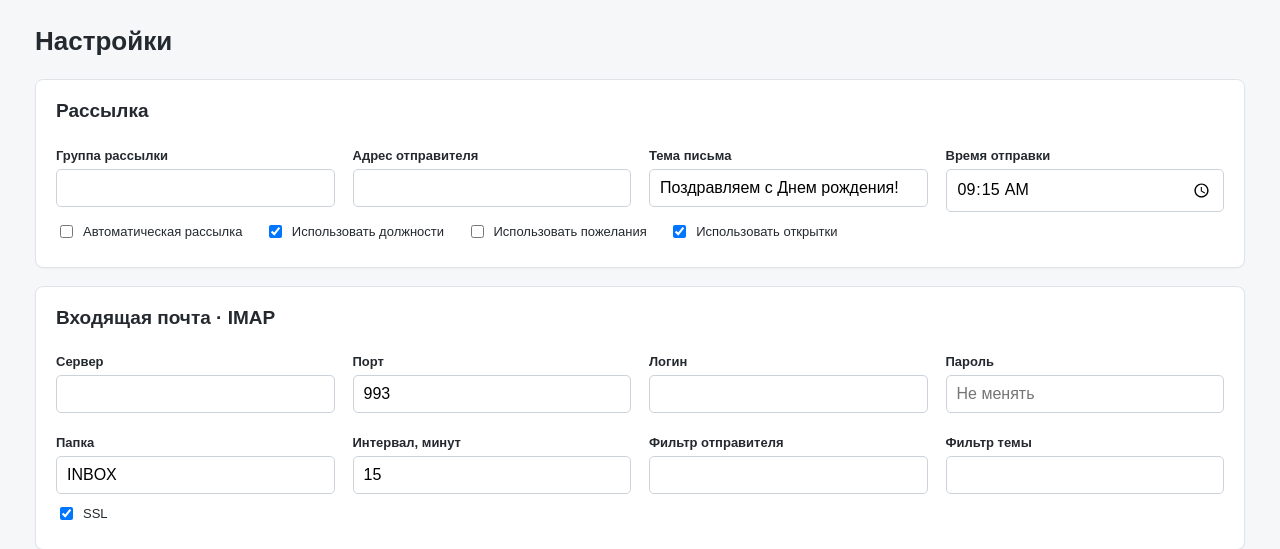
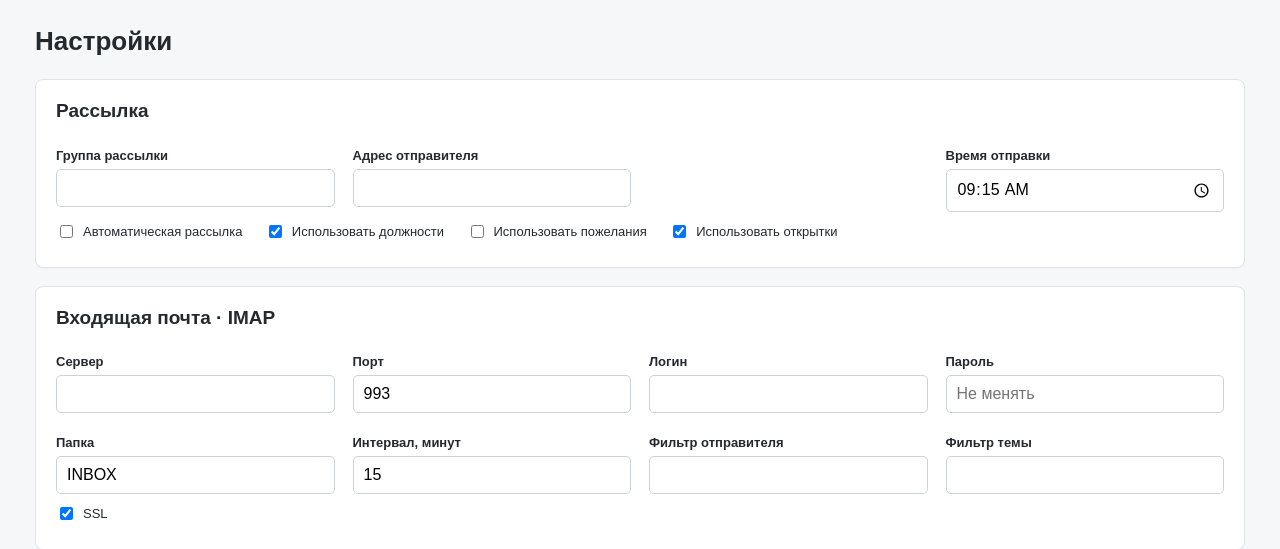
Before and after one commit to DonBellozi/corporate-birthday-mailer, a FastAPI app: page /settings in a window 1280 px wide. Shown: the part 118-667 px from the top of the page. Run offline with FastAPI, Linux system fonts and the light colour scheme; the visitor is signed in with stand-in values (Sample User, id 1).

Commit message:
Первый релиз

```diff
--- a/app/services.py
+++ b/app/services.py
@@ -238,7 +238,7 @@ def compose_birthday_message(db, emp):
                 card_info = None
 
     recipient = cfg.get("mail_recipient", "").strip()
-    subject = cfg.get("mail_subject", "Поздравляем с Днем рождения!").strip()
+    subject = "Поздравляем С Днем Рождения!"
 
     rendered = (
         intro_text
--- a/app/templates/settings.html
+++ b/app/templates/settings.html
@@ -6,7 +6,8 @@
 <div class="card"><h2>Рассылка</h2><div class="cols">
 <div><label>Группа рассылки</label><input name="mail_recipient" value="{{ cfg.mail_recipient }}"></div>
 <div><label>Адрес отправителя</label><input name="mail_from" value="{{ cfg.mail_from }}"></div>
-<div><label>Тема письма</label><input name="mail_subject" value="{{ cfg.mail_subject }}"></div>
+<div>
+</div>
 <div><label>Время отправки</label><input type="time" name="send_time" value="{{ cfg.send_time }}"></div>
 </div>
 <label class="check"><input type="checkbox" name="auto_send_enabled" {% if cfg.auto_send_enabled=="true" %}checked{% endif %}> Автоматическая рассылка</label>
```
